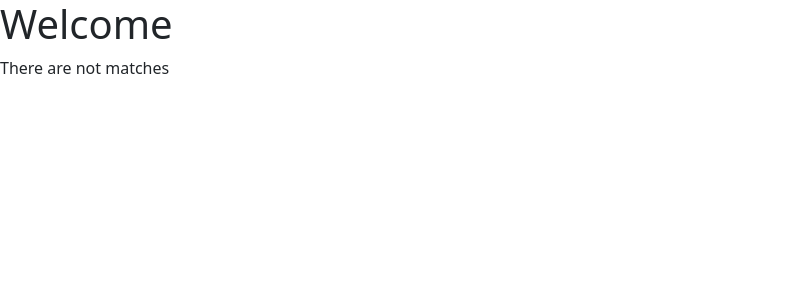
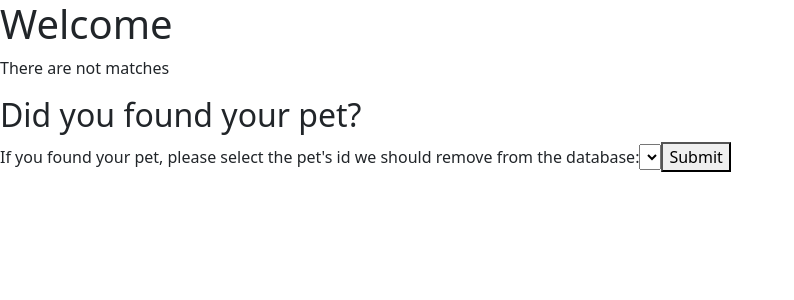
Before and after one commit to Yesicanmendoza/final_project, a Flask app: page /lost_pet/1/ in a window 1280 px wide. Shown: the top 300 px of the page, without its empty margins (0-794 px from the left). Run offline with Flask 2, Linux system fonts and the light colour scheme; tables that the repository leaves empty hold one stand-in row (values such as "Sample post"); lists and menus that the app fills with data are empty; some libraries are stand-ins or nearby versions.

Commit message:
Get pet id match

```diff
--- a/server.py
+++ b/server.py
@@ -260,7 +260,14 @@ def get_pet_info():
     return jsonify({'msg': msg, 'match_and_lost_pet':match_and_lost_pet})
 
 
+@app.route("/change_pet_type.json", methods=["POST"])
+def change_pet_type():
+    """Change the pet type to found."""
+    id_lost_pet = session['pet_id']
+    id_match_pet = request.json.get('macth_pet_id')
+    msg2 = 'We have changed the pet type status to "found".'
 
+    return jsonify({'msg2': msg2})
 
 
 
--- a/static/look_the_pet.jsx
+++ b/static/look_the_pet.jsx
@@ -10,6 +10,74 @@ function MatchInfo(props) {
       <p>Rescuer's email: {props.user_email}</p>
     </div>
   );
+};
+
+const final_match = [];
+const matchesList = [];
+
+function PetMatchesContainer(){
+  for (const pet of final_match) {
+    matchesList.push(
+      <MatchInfo
+        key={pet.pet_id}
+        pet_id={pet.pet_id}
+        name={pet.name}
+        breed={pet.breed}
+        color={pet.color}
+        location={pet.location}
+        user_name={pet.user_name}
+        user_email={pet.user_email}
+      />,
+    );
+  };
+  return(
+  <React.Fragment>
+  <div className="matchesList">{matchesList}</div>
+  </React.Fragment>
+  );
+};
+
+const pet_id_matches = [];
+function AskIfPetWasFound() {
+  let selectOption = [];
+  for (let petId of pet_id_matches){
+    selectOption.push(<option key={petId} name ='pet_id_match' value={petId}>{petId}</option>);
+  };
+  return (
+        <section id="found_pet">
+          <form className="found_pet">
+            <h2>Did you found your pet? </h2>
+              <label>
+                If you found your pet, please select the pet's id we should remove from the database:
+              <select id="match_pet_id" name="match_pet_id">
+                {selectOption}
+              </select>
+              </label>
+            <button type="submit">Submit</button>
+          </form>
+        </section>
+  );
+};
+
+
+function changePetType(evt) {
+  evt.preventDefault();
+
+  const data= {match_pet_id:document.querySelector('option[name="pet_id_match"').value};
+
+  const url = '/change_pet_type.json';
+  fetch(url, {
+    method: 'POST',
+    body: JSON.stringify(data),
+    headers: {
+      'Content-Type': 'application/json',
+    }
+  })
+  .then(response =>  response.json())
+  .then(jsonData => {
+    document.querySelector('#message2').innerHTML = jsonData.msg2;
+
+  });
 };
 
 
@@ -48,30 +116,7 @@ function getDistance(center_from, center_to){
   return distance;
 };
 
-const final_match = [];
-const matchesList = [];
 
-function PetMatchesContainer(){
-  for (const pet of final_match) {
-    matchesList.push(
-      <MatchInfo
-        key={pet.pet_id}
-        pet_id={pet.pet_id}
-        name={pet.name}
-        breed={pet.breed}
-        color={pet.color}
-        location={pet.location}
-        user_name={pet.user_name}
-        user_email={pet.user_email}
-      />,
-    );
-  };
-  return(
-  <React.Fragment>
-  <div className="matchesList">{matchesList}</div>
-  </React.Fragment>
-  );
-};
 
 
 
@@ -79,7 +124,8 @@ function PetMatchesContainer(){
 fetch('/matches.json')
 .then(response => response.json())
 .then(Data => {
-
+  let msg = Data.msg;
+  console.log(msg);
   console.log(Data);
   const matches=Data.match_and_lost_pet;
   console.log(matches);
@@ -89,7 +135,6 @@ fetch('/matches.json')
     const lost_pet = matches.pop();
     console.log(lost_pet);
     console.log(matches);
-    const pet_id_matches = [];
     const center_lost_pet = {'lat':lost_pet.lat, 'lng':lost_pet.lng};
 
     for (const pet of matches){
@@ -108,6 +153,16 @@ fetch('/matches.json')
     console.log(final_match);
     console.log(pet_id_matches);
   };
-  document.querySelector('#message').innerHTML = Data.msg;
-  ReactDOM.render(<PetMatchesContainer />, document.getElementById('matches'));
+
+  if (final_match === []){
+    msg = 'There are not matches around 30 miles';
+  }else {
+    ReactDOM.render(<PetMatchesContainer />, document.getElementById('matches'));
+    ReactDOM.render(<AskIfPetWasFound />, document.getElementById('foundPet'));
+    document.querySelector('#found_pet form').addEventListener('submit', changePetType);
+    //ReactDOM.render(<PetIdMatchContainer />, document.getElementById('pet_id_matches'));
+    //ReactDOM.render(<SubmitPetId />, document.getElementById('submit'));
+
+  };
+  document.querySelector('#message').innerHTML = msg;
  });
--- a/templates/matches.html
+++ b/templates/matches.html
@@ -14,6 +14,15 @@
 <div id="matches">
 </div>
 
+<div id="foundPet">
+</div>
+
+<div id="message2">
+</div>
+
+
+
+
 <script src="/static/look_the_pet.jsx" type="text/jsx"></script>
 
 {% endblock %}
```
